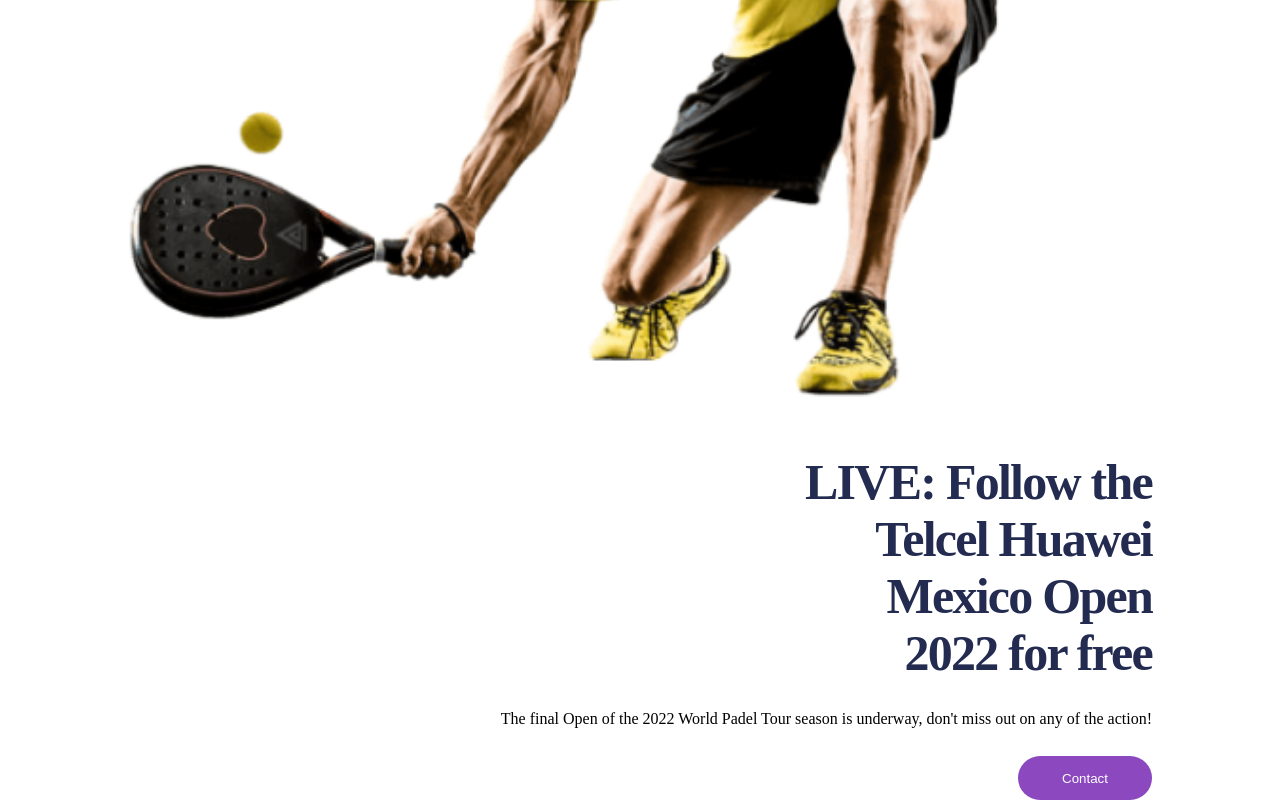
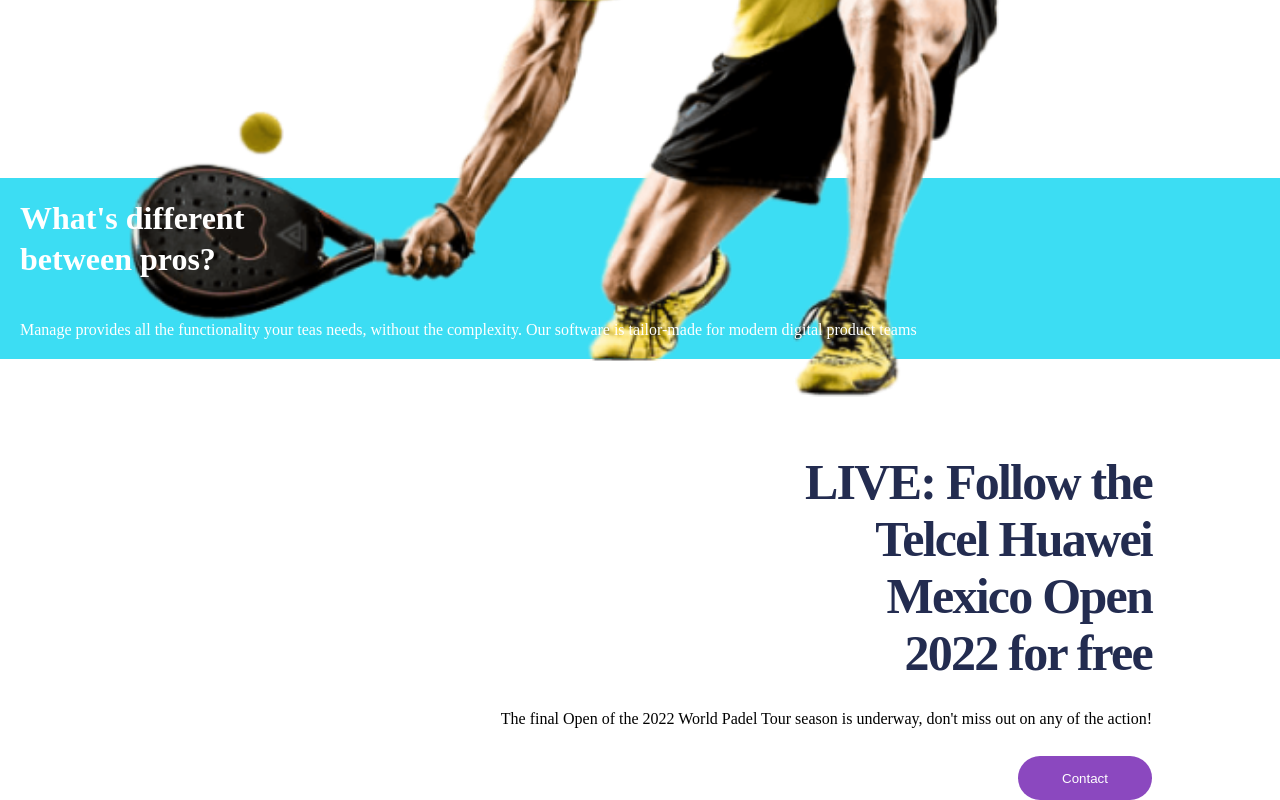
Before and after one commit to mandrescatalan/sportit, a plain HTML site: page index.html in a window 1280 px wide. Shown: the part 746-1546 px from the top of the page. Drawn offline with nearby package versions, Linux system fonts and the light colour scheme.

Commit message:
agregue texto 2

```diff
--- a/css/styles.css
+++ b/css/styles.css
@@ -53,7 +53,7 @@
     flex-flow: column;
     justify-content: space-between;
     gap: 50px;
-    margin: auto;
+    margin: 28.150px;
     padding-top: 2em;
 }
 
@@ -87,6 +87,30 @@
     color: white;
     padding: 10px;
     gap: 10px;
+}
+
+.text2 {
+    background-color: #3CDDF3;
+    color: #FFFFFF;
+    display: flex;
+    flex-direction: column;
+    align-items: start;
+    padding: 80px, 20px, 40px, 20px;
+}
+
+.text2 h3{
+    text-align: left;
+    font-family: Be Vietnam;
+    font-size: 32px;
+    font-style: normal;
+    font-weight: 700;
+    line-height:41.26px;
+    padding: 20px;
+
+}
+
+.text2 p{
+    padding: 20px;
 }
 
 @media (min-width: 700px) {
--- a/index.html
+++ b/index.html
@@ -35,6 +35,12 @@
                 <button>Contact</button>
             </div>
         </div>
+            <div class="text2">
+                <h3>What's different <br>
+                between pros?</h3>
+                <p>Manage provides all the functionality your
+                    teas needs, without the complexity. Our software is tailor-made for modern digital product teams</p>
+            </div>
     </main>
 
 </body>
```
